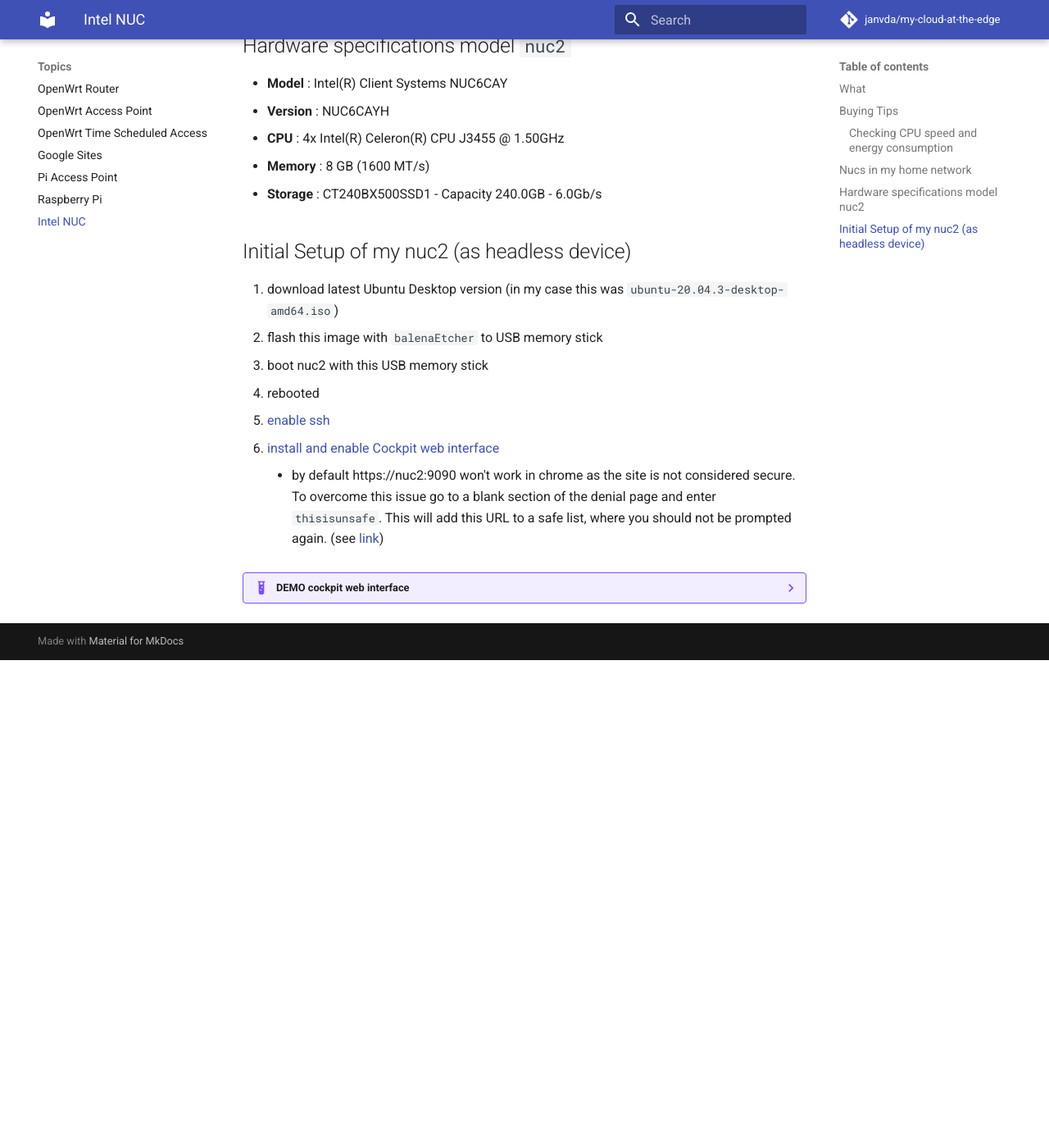
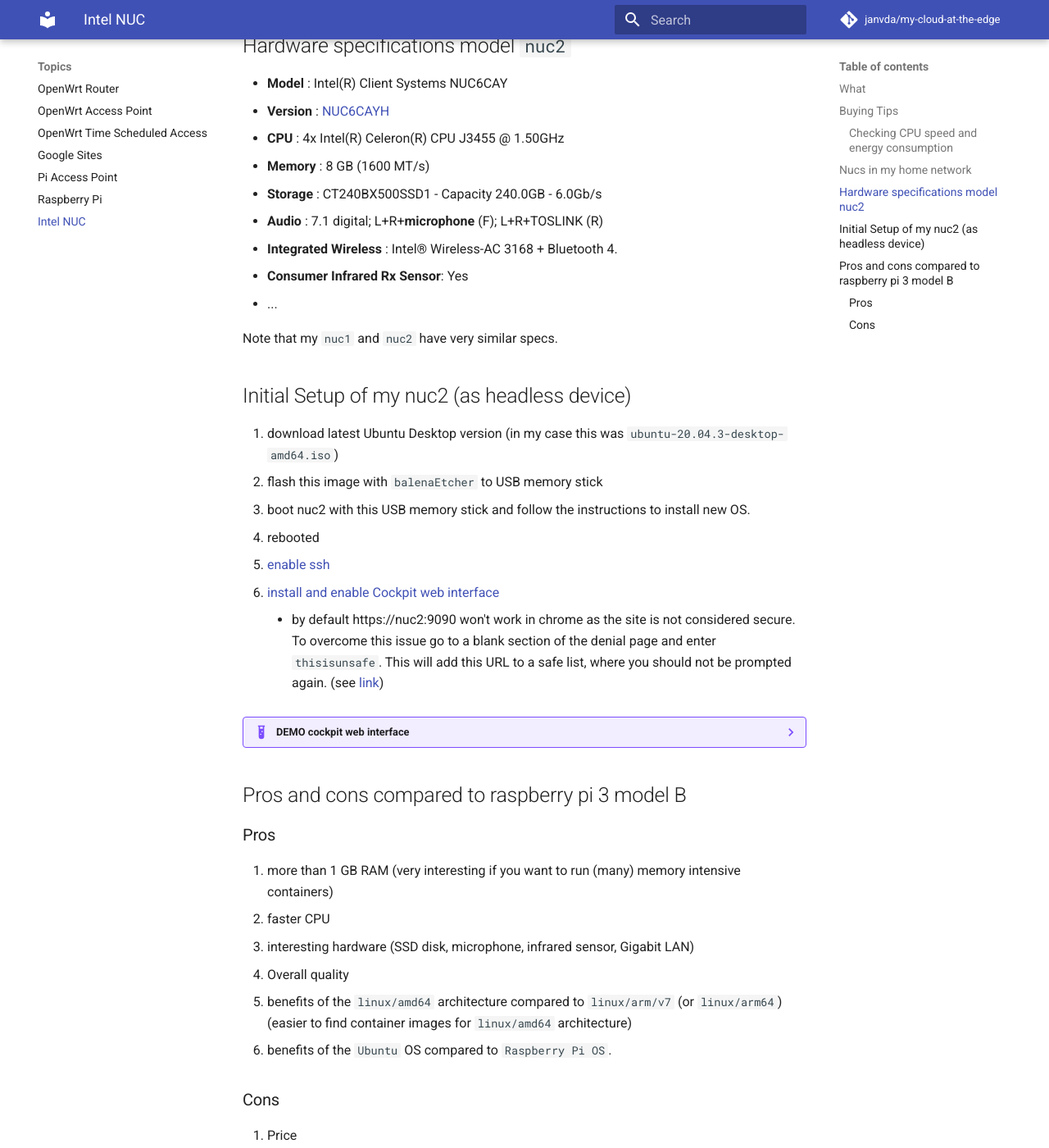
Before and after one commit to janvda/my-cloud-at-the-edge, an MkDocs documentation site: the page built from docs/topics/intel_nuc/README.md, in a window 1280 px wide and 1400 px high, scrolled down 2705 px. Shown: the whole window at 82% size. Built offline with MkDocs 1.6.1 and Material for MkDocs 9.7.7, drawn with Linux system fonts in a browser that asks for light colours; comment, search, counter and statistics services are not loaded; before the commit the page ends 3510 px from its top, so only the background shows below that; some of the changed text lies outside the part shown.

Commit message:
pros and cons defined

```diff
--- a/docs/topics/intel_nuc/README.md
+++ b/docs/topics/intel_nuc/README.md
@@ -41,21 +41,27 @@
 * `nuc1`  (model `NUC6CAYS`)
 * `nuc2`  (model `NUC6CAYH`)
 
-I have also an [ASUS Chromebox 2 (CN62)](https://www.asus.com/us/commercial-desktop/asus_chromebox_cn62_commercial/overview/).  Although it is not an intel nuc it is very similar and configured simularly as my intel NUCs and therefore I have given it hostname `nuc3`.
+I have also an [ASUS Chromebox 2 (CN62)](https://www.asus.com/us/commercial-desktop/asus_chromebox_cn62_commercial/overview/).  Although it is not an intel nuc it is very similar and configured simularly as my 2 intel NUCs and therefore I have given it hostname `nuc3`.
 
 ## Hardware specifications model `nuc2`
 
 * **Model** : Intel(R) Client Systems NUC6CAY
-* **Version** : NUC6CAYH
+* **Version** : [NUC6CAYH](https://www.intel.com/content/www/us/en/products/sku/95062/intel-nuc-kit-nuc6cayh/specifications.html)
 * **CPU** : 4x Intel(R) Celeron(R) CPU J3455 @ 1.50GHz
 * **Memory** : 8 GB (1600 MT/s)
 * **Storage** : CT240BX500SSD1 - Capacity 240.0GB - 6.0Gb/s
+* **Audio** : 7.1 digital; L+R+**microphone** (F); L+R+TOSLINK (R)
+* **Integrated Wireless** : Intel® Wireless-AC 3168 + Bluetooth 4.
+* **Consumer Infrared Rx Sensor**: Yes
+* ...
+
+Note that my `nuc1` and `nuc2` have very similar specs.
 
 ## Initial Setup of my nuc2 (as headless device)
 
 1. download latest Ubuntu Desktop version (in my case this was `ubuntu-20.04.3-desktop-amd64.iso`)
 2. flash this image with `balenaEtcher` to USB memory stick
-3. boot nuc2 with this USB memory stick
+3. boot nuc2 with this USB memory stick and follow the instructions to install new OS.
 4. rebooted
 5. [enable ssh](https://linuxize.com/post/how-to-enable-ssh-on-ubuntu-18-04/)
 6. [install and enable Cockpit web interface](https://www.answertopia.com/ubuntu/an-overview-of-the-ubuntu-cockpit-web-interface/)
@@ -64,3 +70,20 @@
 ??? example "DEMO cockpit web interface"
 
     open [https://nuc2:9090](https://nuc2:9090)
+
+## Pros and cons compared to raspberry pi 3 model B
+
+### Pros
+
+1. more than 1 GB RAM (very interesting if you want to run (many) memory intensive containers)
+2. faster CPU
+3. interesting hardware (SSD disk, microphone, infrared sensor, Gigabit LAN)
+4. Overall quality
+5. benefits of the `linux/amd64` architecture compared to `linux/arm/v7` (or `linux/arm64`) (easier to find container images for `linux/amd64` architecture)
+6. benefits of the `Ubuntu` OS compared to `Raspberry Pi OS`.
+
+### Cons
+
+1. Price
+2. Power consumption
+3. No GPIO pins
```
